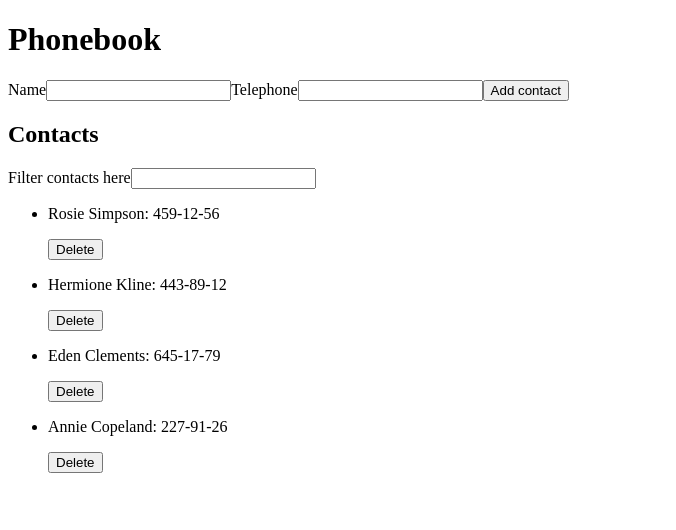
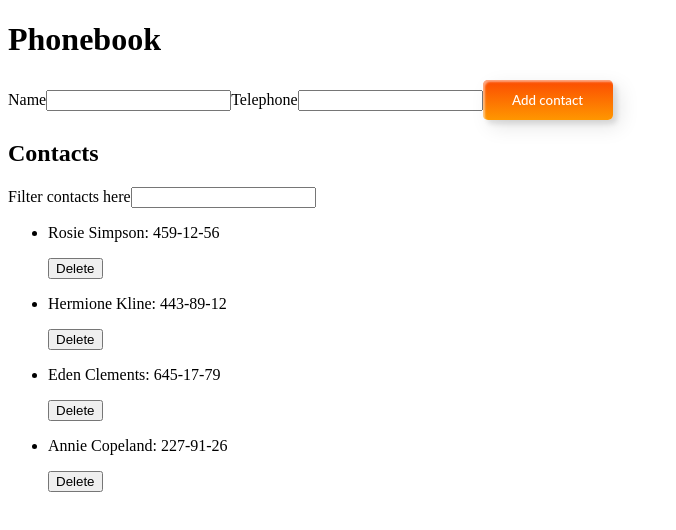
Before and after one commit to Andriy-Kond/m2_phonebook, a React (Create React App) app: page / in a window 1280 px wide. Shown: the top 530 px of the page, without its empty margins (0-676 px from the left). Built offline with nearby package versions, Linux system fonts and the light colour scheme.

Commit message:
add: styles

```diff
--- a/package.json
+++ b/package.json
@@ -4,6 +4,8 @@
   "version": "0.1.0",
   "private": true,
   "dependencies": {
+    "@emotion/react": "^11.13.0",
+    "@emotion/styled": "^11.13.0",
     "@testing-library/jest-dom": "^5.17.0",
     "@testing-library/react": "^13.4.0",
     "@testing-library/user-event": "^13.5.0",
--- a/src/ContactForm/ContactForm.jsx
+++ b/src/ContactForm/ContactForm.jsx
@@ -1,5 +1,6 @@
 import { Formik, Form, Field, ErrorMessage } from "formik";
 import { object, string, number } from "yup";
+import { Button, Span } from "./ContactForm.styled";
 
 const shema = object({
   name: string().required(),
@@ -31,7 +32,9 @@ const ContactForm = ({ addContact }) => {
           <Field type="tel" name="number" />
           <ErrorMessage name="number" component="div" />
         </label>
-        <button type="submit">Add contact</button>
+        <Button type="submit">
+          <Span>Add contact</Span>
+        </Button>
       </Form>
     </Formik>
   );
--- /dev/null
+++ b/src/ContactForm/ContactForm.styled.jsx
@@ -0,0 +1,111 @@
+import styled from "@emotion/styled";
+
+const Button = styled.button`
+  /* margin: 20px; */
+
+  width: 130px;
+  height: 40px;
+  color: #fff;
+  border-radius: 5px;
+  padding: 0;
+  font-family: "Lato", sans-serif;
+  font-weight: 500;
+  background: transparent;
+  cursor: pointer;
+  transition: all 0.3s ease;
+  position: relative;
+  display: inline-block;
+  box-shadow: inset 2px 2px 2px 0px rgba(255, 255, 255, 0.5),
+    7px 7px 20px 0px rgba(0, 0, 0, 0.1), 4px 4px 5px 0px rgba(0, 0, 0, 0.1);
+  outline: none;
+
+  background: linear-gradient(
+    0deg,
+    rgba(255, 151, 0, 1) 0%,
+    rgba(251, 75, 2, 1) 100%
+  );
+  line-height: 42px;
+  padding: 0;
+  border: none;
+
+  ::before,
+  ::after {
+    position: absolute;
+    content: "";
+    right: 0;
+    bottom: 0;
+    background: rgba(251, 75, 2, 1);
+    box-shadow: -7px -7px 20px 0px rgba(255, 255, 255, 0.9),
+      -4px -4px 5px 0px rgba(255, 255, 255, 0.9),
+      7px 7px 20px 0px rgba(0, 0, 0, 0.2), 4px 4px 5px 0px rgba(0, 0, 0, 0.3);
+    transition: all 0.3s ease;
+  }
+
+  ::before {
+    height: 0%;
+    width: 2px;
+  }
+
+  ::after {
+    width: 0%;
+    height: 2px;
+  }
+
+  :hover {
+    color: rgba(251, 75, 2, 1);
+    background: transparent;
+  }
+  :hover::before {
+    height: 100%;
+  }
+
+  :hover::after {
+    width: 100%;
+  }
+
+  /* =========== */
+`;
+
+const Span = styled.span`
+  position: relative;
+  display: flex;
+  align-items: center;
+  justify-content: center;
+
+  width: 100%;
+  height: 100%;
+  padding: 0;
+
+  :before,
+  :after {
+    position: absolute;
+    content: "";
+    left: 0;
+    top: 0;
+    background: rgba(251, 75, 2, 1);
+    box-shadow: -7px -7px 20px 0px rgba(255, 255, 255, 0.9),
+      -4px -4px 5px 0px rgba(255, 255, 255, 0.9),
+      7px 7px 20px 0px rgba(0, 0, 0, 0.2), 4px 4px 5px 0px rgba(0, 0, 0, 0.3);
+    transition: all 0.3s ease;
+  }
+
+  :before {
+    width: 2px;
+    height: 0%;
+  }
+
+  :after {
+    height: 2px;
+    width: 0%;
+  }
+
+  :hover:before {
+    height: 100%;
+  }
+
+  :hover:after {
+    width: 100%;
+  }
+`;
+
+export { Button, Span };
```
Also changed, not shown: 1 other file (tests, documents, lock files or other folders).
